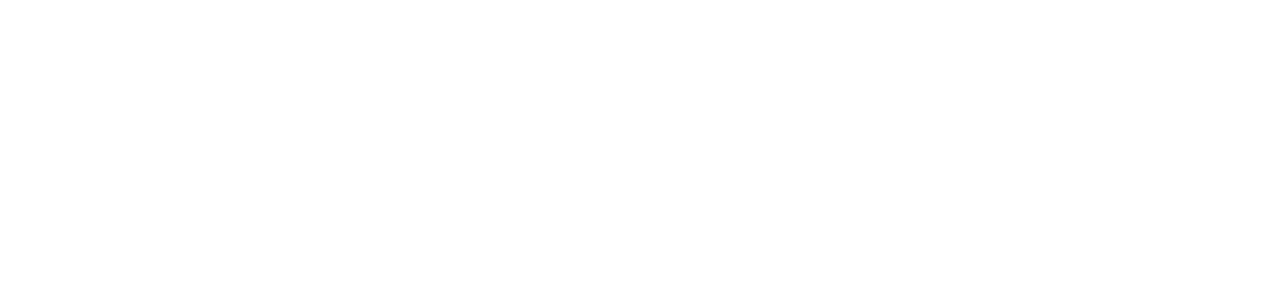
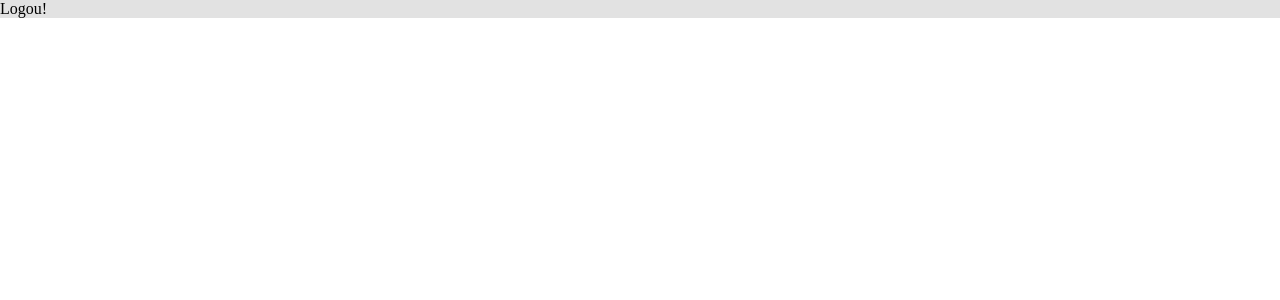
Before and after one commit to amanda-yosh/the-shire, a Vue app: page /profile in a window 1280 px wide. Shown: the top 300 px of the page. Built offline with nearby package versions, Linux system fonts and the light colour scheme.

Commit message:
chore: create Profile page

```diff
--- /dev/null
+++ b/src/pages/Profile/Profile.vue
@@ -0,0 +1,17 @@
+<template>
+  <div>
+    Logou!
+  </div>
+</template>
+
+<script>
+export default ({
+  name: 'Profile'
+})
+</script>
+
+<style scoped>
+  div {
+    background-color: #e2e2e2;
+  }
+</style>
--- a/src/router/routes.js
+++ b/src/router/routes.js
@@ -2,10 +2,12 @@
 import Detail from '../pages/Detail/Detail.vue'
 import Login from '../pages/Login/Login.vue'
 import SignUp from '../pages/SingUp/SignUp.vue'
+import Profile from '../pages/Profile/Profile.vue'
 
 export const routes = [
   {
     path: '/home',
+    name: 'home',
     component: Home
   },
   {
@@ -26,5 +28,13 @@
     path: '/signup',
     name: 'signup',
     component: SignUp
+  },
+  {
+    path: '/profile',
+    name: 'profile',
+    component: Profile,
+    meta: {
+      requiresAuth: true
+    }
   }
 ]
```
